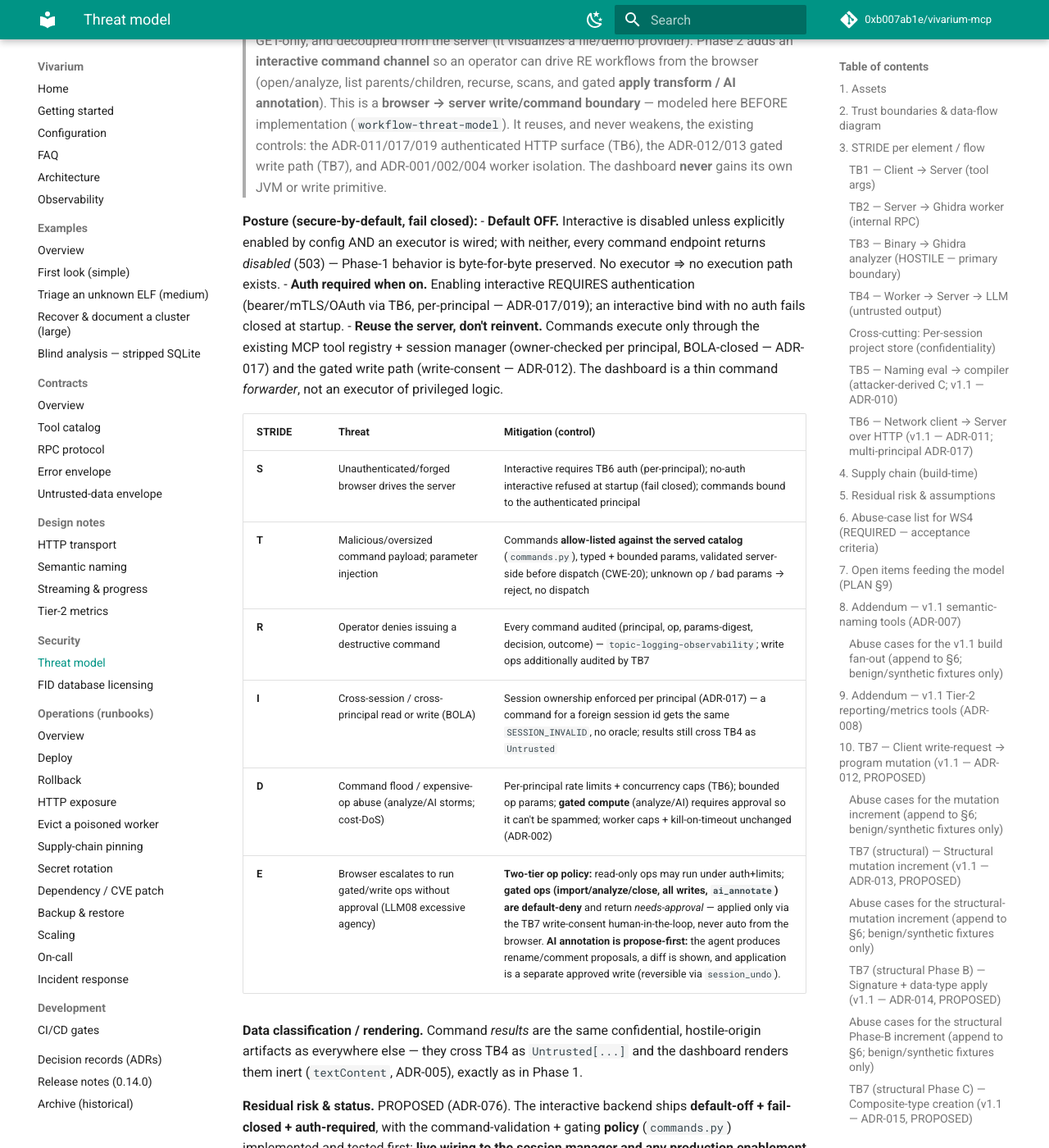
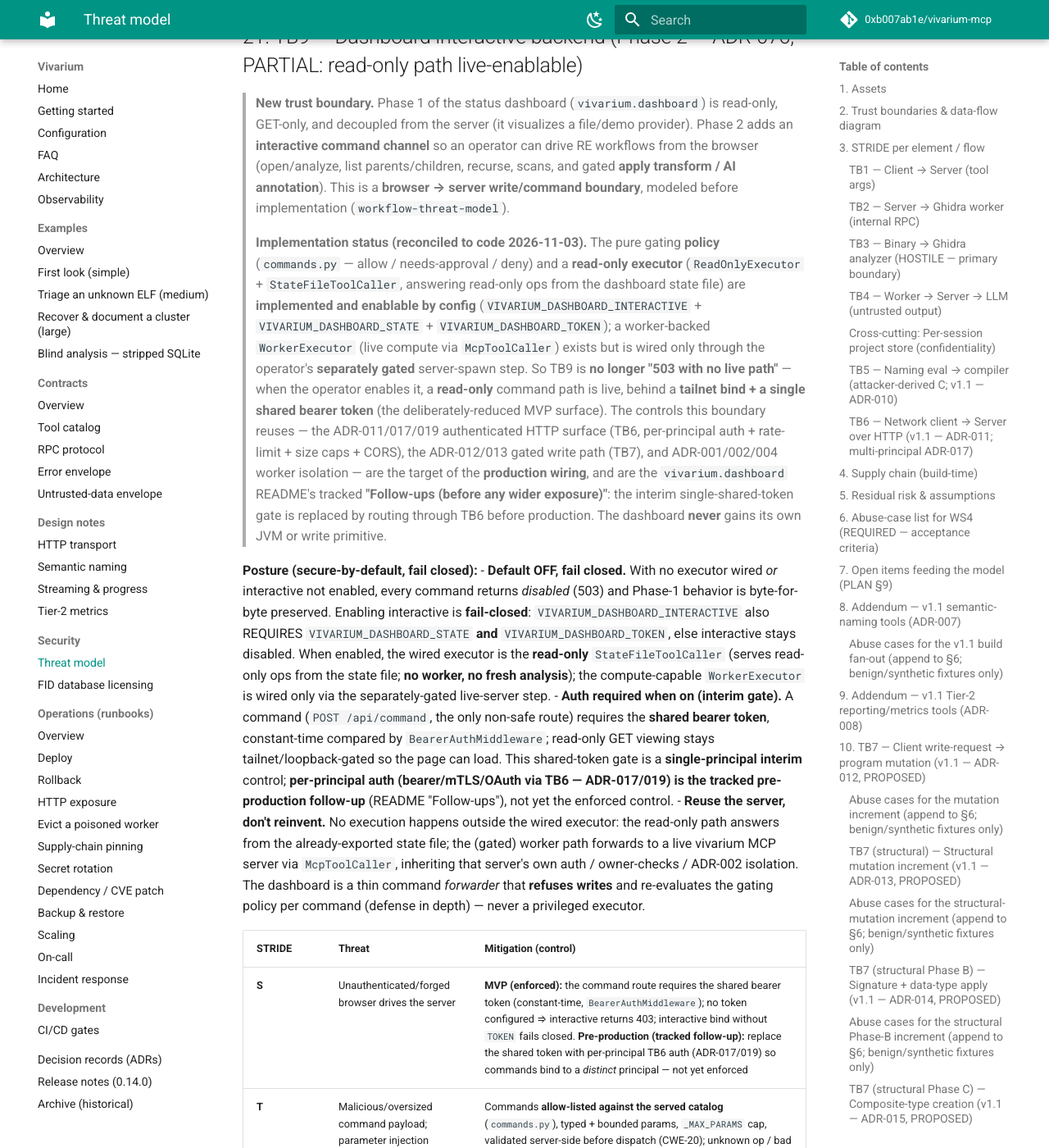
Before and after one commit to 0xb007ab1e/vivarium-mcp, an MkDocs documentation site: the page built from docs/security/threat-model.md, in a window 1280 px wide and 1400 px high, scrolled down 59230 px. Shown: the whole window at 82% size. Built offline with MkDocs 1.6.1 and Material for MkDocs 9.7.7, drawn with Linux system fonts in a browser that asks for light colours; comment, search, counter and statistics services are not loaded; some of the changed text lies outside the part shown.

Commit message:
docs(security): reconcile TB9 threat model (§21) to the shipped dashboard code (#368) (#378)
A gap-review of threat-model §21 (dashboard interactive backend) against the code
found §21 had drifted ahead of the implementation. Reconciled, doc-only:

- Status: §21 said "no live execution path (503)" — stale. The gating policy
  (commands.py) AND a read-only executor (ReadOnlyExecutor + StateFileToolCaller)
  are implemented and config-enablable (VIVARIUM_DASHBOARD_INTERACTIVE + STATE +
  TOKEN), behind a tailnet bind + a single shared bearer token. Header/intro/
  residual + the §2 summary row now say PARTIAL (read-only path live-enablable).

- E row: §21 said compute (import/analyze) is per-command human-gated / "never
  auto from the browser". Corrected to match ADR-076 §3 + the code: WRITES are
  hard default-deny and refused by every executor (AI annotate propose-first);
  COMPUTE may run on a WorkerExecutor (supports_compute) under auth without a
  per-command 202 — so "never auto" holds for writes, compute is gated to a
  separately-wired worker executor and otherwise bounded by D.

- S / I rows: the MVP is a single shared token (one principal), not the
  per-principal/BOLA (ADR-017) control §21 claimed; per-principal TB6 auth is the
  tracked pre-production follow-up.

- R / D rows: named the two real pre-exposure gaps the code has today — the
  command route has NO per-command audit and NO app-layer rate limiter — as
  explicit pre-exposure requirements (prerequisites before enabling a compute
  executor or wider exposure), pointing at the dashboard README's existing
  "Follow-ups (before any wider exposure)" rather than re-filing.

No code or control change; #368's remaining work (the gated production wiring)
is unchanged. Found via prior-art-first gap-review (existing follow-ups already
tracked F3/F4/F5; only the §21 internal drift was untracked).

Co-authored-by: Claude Opus 4.8 <noreply@anthropic.com>

```diff
--- a/docs/security/threat-model.md
+++ b/docs/security/threat-model.md
@@ -74,7 +74,7 @@ flowchart LR
 | **TB6** | network client → server (HTTP) | **first network attack surface** (v1.1; ADR-011/ADR-017) | secure-by-default: stdio default, else loopback; network bind needs TLS+auth (fail closed); **multi-token bearer** auth → distinct principals (mTLS/OAuth-pluggable); rate-limit + size caps + strict CORS; per-request authZ; **BOLA closed by an enforced per-principal owner check** (session owned by its creating principal; foreign id → same `SESSION_INVALID`, no oracle — ADR-017) on top of the CSPRNG session-id capability; operator-configurable per-owner session cap (noisy-neighbor; default off, global cap backstops); same read-only catalog |
 | **TB7** | client write-request → program mutation | **first write/agency boundary** — an LLM-exposed tool now *mutates* the per-session analysis (rename/comment) (v1.1 PROPOSED; ADR-012, §10) | **default-deny write consent** per session (human-in-the-loop gate — LLM08); annotation-only minimal set (rename function/symbol, set comment); allow-list write-name validation + comment normalization on the way IN (stored-injection defense); **one Ghidra transaction per write → rollback on failure**; per-write audit (intent+outcome); **session-scoped + ephemeral** (no persistence — wiped on evict, ADR-002); server NEVER mutates (ADR-001 — write executes only in the worker) |
 | **TB8** | annotation-import document → server | **NEW write boundary (v1.2; ADR-018)** — a client-supplied, offline-tamperable annotation document is replayed as writes | treat the document as **fully untrusted**: schema-validate + bound (count/size); **binary-hash binding** (reject a doc minted for a different program); **consent-gated** (+ `allow_structural` for structural entries); **every entry re-validated through the live validators + replayed via the existing gated write path** (no new write primitive) in per-entry transactions w/ rollback; owner-scoped (ADR-017); per-entry audited; **server persists nothing** (stateless — ADR-002 preserved); export carries the binary's confidential artifacts off-server to the client (master §5) |
-| **TB9** | browser (dashboard) → server command/write | **interactive dashboard backend (ADR-076, §21, PROPOSED)** — a browser drives the server's tools/writes | **default-OFF + auth-required + fail-closed**; commands allow-listed against the served catalog, typed/bounded, owner-checked per principal (BOLA — ADR-017); read-only ops under auth+limits, **gated ops (import/analyze/close, all writes, `ai_annotate`) default-deny → applied only via the TB7 write-consent human gate**; AI annotation propose-first; results cross TB4 as `Untrusted[...]`, rendered inert (`textContent`). Full STRIDE in §21 |
+| **TB9** | browser (dashboard) → server command/write | **interactive dashboard backend (ADR-076, §21, PARTIAL — read-only path live-enablable)** — a browser drives the server's tools/writes | **default-OFF + fail-closed + token-required**; commands allow-listed against the served catalog, typed/bounded (`commands.py`); **writes default-deny → TB7 write-consent human gate, refused by every executor** (AI annotation propose-first), **compute (import/analyze) may run on a gated worker executor under auth**, read-only ops under auth+limits; MVP gate is a **single shared bearer, tailnet-bound** (per-principal TB6 auth, an app-layer **rate limiter**, and **per-command audit** are pre-exposure follow-ups — S/R/I/D gaps); results cross TB4 as `Untrusted[...]`, rendered inert (`textContent`). Full STRIDE in §21 |
 | **TB10** | analysis artifact → persisted/rendered document | **generated target documentation (ADR-078, §22, PROPOSED)** — hostile-origin artifacts rendered/persisted into a document that **outlives the session and travels off-box** (vs TB9's live-inert render) | **tier-invariant A+B+C**: (C) allow-list projection (holds in any consumer, incl. raw Markdown / LLM), (B) data/template separation (`textContent`, no `innerHTML`), (A) self-contained HTML + strict CSP starting `default-src 'none'` + `<iframe sandbox>`; no raw-Markdown artifact; **output-edge only (never the worker), never a write primitive**; Tier 0 → ephemeral session store (wipe-on-evict, ADR-002); persist-outside + whole-program/LLM tiers **gated**. Full STRIDE in §22 |
 
 > **Registry vs. core DFD.** The data-flow diagram above draws the **four fixed boundaries** (TB1–TB4,
@@ -1456,46 +1456,77 @@ concrete escape this analysis surfaced, now fixed + regression-tested (#299). Fo
 the round-11 register (AA5/AA6/AA7 cap overshoots, AA15 emulation CPU) are self-inflicted +
 deadline/SSA-bounded, not containment breaks.
 
-## 21. TB9 — Dashboard interactive backend (Phase 2 — ADR-076, PROPOSED)
+## 21. TB9 — Dashboard interactive backend (Phase 2 — ADR-076, PARTIAL: read-only path live-enablable)
 
 > **New trust boundary.** Phase 1 of the status dashboard (`vivarium.dashboard`) is read-only,
 > GET-only, and decoupled from the server (it visualizes a file/demo provider). Phase 2 adds an
 > **interactive command channel** so an operator can drive RE workflows from the browser
 > (open/analyze, list parents/children, recurse, scans, and gated **apply transform / AI
-> annotation**). This is a **browser → server write/command boundary** — modeled here BEFORE
-> implementation (`workflow-threat-model`). It reuses, and never weakens, the existing controls:
-> the ADR-011/017/019 authenticated HTTP surface (TB6), the ADR-012/013 gated write path (TB7), and
-> ADR-001/002/004 worker isolation. The dashboard **never** gains its own JVM or write primitive.
+> annotation**). This is a **browser → server write/command boundary**, modeled before implementation
+> (`workflow-threat-model`).
+>
+> **Implementation status (reconciled to code 2026-11-03).** The pure gating **policy**
+> (`commands.py` — allow / needs-approval / deny) and a **read-only executor** (`ReadOnlyExecutor` +
+> `StateFileToolCaller`, answering read-only ops from the dashboard state file) are **implemented and
+> enablable by config** (`VIVARIUM_DASHBOARD_INTERACTIVE` + `VIVARIUM_DASHBOARD_STATE` +
+> `VIVARIUM_DASHBOARD_TOKEN`); a worker-backed `WorkerExecutor` (live compute via `McpToolCaller`)
+> exists but is wired only through the operator's **separately gated** server-spawn step. So TB9 is
+> **no longer "503 with no live path"** — when the operator enables it, a **read-only** command path
+> is live, behind a **tailnet bind + a single shared bearer token** (the deliberately-reduced MVP
+> surface). The controls this boundary reuses — the ADR-011/017/019 authenticated HTTP surface (TB6,
+> per-principal auth + rate-limit + size caps + CORS), the ADR-012/013 gated write path (TB7), and
+> ADR-001/002/004 worker isolation — are the target of the **production wiring**, and are the
+> `vivarium.dashboard` README's tracked **"Follow-ups (before any wider exposure)"**: the interim
+> single-shared-token gate is replaced by routing through TB6 before production. The dashboard
+> **never** gains its own JVM or write primitive.
 
 **Posture (secure-by-default, fail closed):**
-- **Default OFF.** Interactive is disabled unless explicitly enabled by config AND an executor is
-  wired; with neither, every command endpoint returns *disabled* (503) — Phase-1 behavior is
-  byte-for-byte preserved. No executor ⇒ no execution path exists.
-- **Auth required when on.** Enabling interactive REQUIRES authentication (bearer/mTLS/OAuth via
-  TB6, per-principal — ADR-017/019); an interactive bind with no auth fails closed at startup.
-- **Reuse the server, don't reinvent.** Commands execute only through the existing MCP tool
-  registry + session manager (owner-checked per principal, BOLA-closed — ADR-017) and the gated
-  write path (write-consent — ADR-012). The dashboard is a thin command *forwarder*, not an
-  executor of privileged logic.
+- **Default OFF, fail closed.** With no executor wired *or* interactive not enabled, every command
+  returns *disabled* (503) and Phase-1 behavior is byte-for-byte preserved. Enabling interactive is
+  **fail-closed**: `VIVARIUM_DASHBOARD_INTERACTIVE` also REQUIRES `VIVARIUM_DASHBOARD_STATE` **and**
+  `VIVARIUM_DASHBOARD_TOKEN`, else interactive stays disabled. When enabled, the wired executor is
+  the **read-only** `StateFileToolCaller` (serves read-only ops from the state file; **no worker, no
+  fresh analysis**); the compute-capable `WorkerExecutor` is wired only via the separately-gated
+  live-server step.
+- **Auth required when on (interim gate).** A command (`POST /api/command`, the only non-safe route)
+  requires the **shared bearer token**, constant-time compared by `BearerAuthMiddleware`; read-only
+  GET viewing stays tailnet/loopback-gated so the page can load. This shared-token gate is a
+  **single-principal interim** control; **per-principal auth (bearer/mTLS/OAuth via TB6 — ADR-017/019)
+  is the tracked pre-production follow-up** (README "Follow-ups"), not yet the enforced control.
+- **Reuse the server, don't reinvent.** No execution happens outside the wired executor: the
+  read-only path answers from the already-exported state file; the (gated) worker path forwards to a
+  live vivarium MCP server via `McpToolCaller`, inheriting that server's own auth / owner-checks /
+  ADR-002 isolation. The dashboard is a thin command *forwarder* that **refuses writes** and
+  re-evaluates the gating policy per command (defense in depth) — never a privileged executor.
 
 | STRIDE | Threat | Mitigation (control) |
 |---|---|---|
-| **S** | Unauthenticated/forged browser drives the server | Interactive requires TB6 auth (per-principal); no-auth interactive refused at startup (fail closed); commands bound to the authenticated principal |
-| **T** | Malicious/oversized command payload; parameter injection | Commands **allow-listed against the served catalog** (`commands.py`), typed + bounded params, validated server-side before dispatch (CWE-20); unknown op / bad params → reject, no dispatch |
-| **R** | Operator denies issuing a destructive command | Every command audited (principal, op, params-digest, decision, outcome) — `topic-logging-observability`; write ops additionally audited by TB7 |
-| **I** | Cross-session / cross-principal read or write (BOLA) | Session ownership enforced per principal (ADR-017) — a command for a foreign session id gets the same `SESSION_INVALID`, no oracle; results still cross TB4 as `Untrusted` |
-| **D** | Command flood / expensive-op abuse (analyze/AI storms; cost-DoS) | Per-principal rate limits + concurrency caps (TB6); bounded op params; **gated compute** (analyze/AI) requires approval so it can't be spammed; worker caps + kill-on-timeout unchanged (ADR-002) |
-| **E** | Browser escalates to run gated/write ops without approval (LLM08 excessive agency) | **Two-tier op policy:** read-only ops may run under auth+limits; **gated ops (import/analyze/close, all writes, `ai_annotate`) are default-deny** and return *needs-approval* — applied only via the TB7 write-consent human-in-the-loop, never auto from the browser. **AI annotation is propose-first:** the agent produces rename/comment proposals, a diff is shown, and application is a separate approved write (reversible via `session_undo`). |
+| **S** | Unauthenticated/forged browser drives the server | **MVP (enforced):** the command route requires the shared bearer token (constant-time, `BearerAuthMiddleware`); no token configured ⇒ interactive returns 403; interactive bind without `TOKEN` fails closed. **Pre-production (tracked follow-up):** replace the shared token with per-principal TB6 auth (ADR-017/019) so commands bind to a *distinct* principal — not yet enforced |
+| **T** | Malicious/oversized command payload; parameter injection | Commands **allow-listed against the served catalog** (`commands.py`), typed + bounded params, `_MAX_PARAMS` cap, validated server-side before dispatch (CWE-20); unknown op / bad params → `deny`, no dispatch. The read-only executor **re-evaluates** the policy per command (defense in depth) |
+| **R** | Operator denies issuing a command | **Gap (pre-enablement requirement):** the command path currently emits **no per-command audit** — `dispatch`/`command_route` log neither principal, op, decision, nor outcome. Per-command audit (principal/op/params-digest/decision/outcome, redacted — `topic-logging-observability`) is **required before wider exposure**; today only *write* ops, once routed through the (gated) TB7 path, get TB7's per-write audit. Interim non-repudiation rests on the single-operator, tailnet-scoped MVP |
+| **I** | Cross-session / cross-principal read or write (BOLA) | **MVP:** a single shared token ⇒ **one principal**, so there is no cross-*principal* access to isolate; the read-only path answers from the operator's own state file (no foreign-session oracle — it only holds that operator's artifacts). **Pre-production:** when the worker path routes through a per-principal TB6 server (follow-up), ADR-017's enforced per-principal owner check (foreign session id → `SESSION_INVALID`, no oracle) closes BOLA. Results always cross TB4 as `Untrusted` |
+| **D** | Command flood / expensive-op abuse (analyze storms; cost-DoS) | **Enforced:** bounded op params; the MVP executor is **read-only** (no fresh analysis); worker caps + kill-on-timeout unchanged (ADR-002) on any worker path. **Gap (pre-enablement requirement):** the dashboard app has **no app-layer rate limiter** (only `SecurityHeaders` + `BearerAuth` middleware) — command-rate DoS is bounded only by the tailnet + the read-only reduction. Per-principal rate limits + concurrency caps arrive with the **TB6 production wiring** (TB6 §19); a worker (compute) executor otherwise inherits only the underlying server's controls. Rate-limiting the command route is **required before enabling a compute executor or wider exposure** |
+| **E** | Browser escalates to run gated/write ops without approval (LLM08 excessive agency) | **Writes are hard-gated:** every write op (rename/comment/type/consent/undo/`ai_annotate`) is `op_class == "write"` → **default-deny**, returned `needs-approval` (202) and **refused by every executor** — applied only via the TB7 write-consent human-in-the-loop, **never auto from the browser**; AI annotation is **propose-first** (agent proposes → diff → separate approved write, reversible via `session_undo`). **Compute ops (import/analyze/close) are a middle tier:** `needs-approval` (202) by default, but a worker-backed executor with `supports_compute=True` MAY run them **under auth + the executor's own gating**, *without* a per-command human 202 (ADR-076 §3) — so "never auto from the browser" holds for **writes**, while compute is gated to a worker executor the operator wired (itself a gated step) and otherwise bounded by D. Read-only ops run under auth + limits |
 
 **Data classification / rendering.** Command *results* are the same confidential, hostile-origin
 artifacts as everywhere else — they cross TB4 as `Untrusted[...]` and the dashboard renders them
 inert (`textContent`, ADR-005), exactly as in Phase 1.
 
-**Residual risk & status.** PROPOSED (ADR-076). The interactive backend ships **default-off +
-fail-closed + auth-required**, with the command-validation + gating **policy** (`commands.py`)
-implemented and tested first; **live wiring to the session manager and any production enablement are
-gated actions** requiring human approval (`workflow-gated-actions`). Until then the browser has no
-execution path (503), so TB9 adds no live attack surface.
+**Residual risk & status.** PARTIAL (ADR-076). The gating **policy** (`commands.py`) and a
+**read-only** executor (`StateFileToolCaller`) are implemented, tested, and **enablable by config**
+(default-off + fail-closed + token-required). So, reconciled to code, TB9 is **not "no live path" any
+more**: when the operator enables it, a **read-only, single-shared-token, tailnet-bound** command
+path is live — a deliberately reduced surface. The compute-capable `WorkerExecutor` and any
+production enablement remain **separate gated actions** (`workflow-gated-actions`).
+
+**Pre-exposure requirements (must land before wider/production exposure — the README's "Follow-ups
+(before any wider exposure)"):** (1) **per-principal auth** via TB6 (ADR-017/019) replacing the
+interim shared token — closes the S/I per-principal gaps; (2) an **app-layer rate limiter** on the
+command route (or routing commands through the TB6-rate-limited server) — closes the D gap, and is a
+hard prerequisite before enabling a **compute** executor; (3) **per-command audit logging** (redacted
+principal/op/decision/outcome) — closes the R gap. Until (1)–(3) land, interactive stays scoped to
+the read-only, tailnet-only, single-operator MVP. These are tracked in `src/vivarium/dashboard/`
+README and `BearerAuthMiddleware` / `app.py` doc-comments, not re-filed here.
 
 ## 22. TB10 — Analysis artifact → generated document (ADR-078, PROPOSED)
 
```
Also changed, not shown: CHANGELOG.md (+11 -0 lines).
